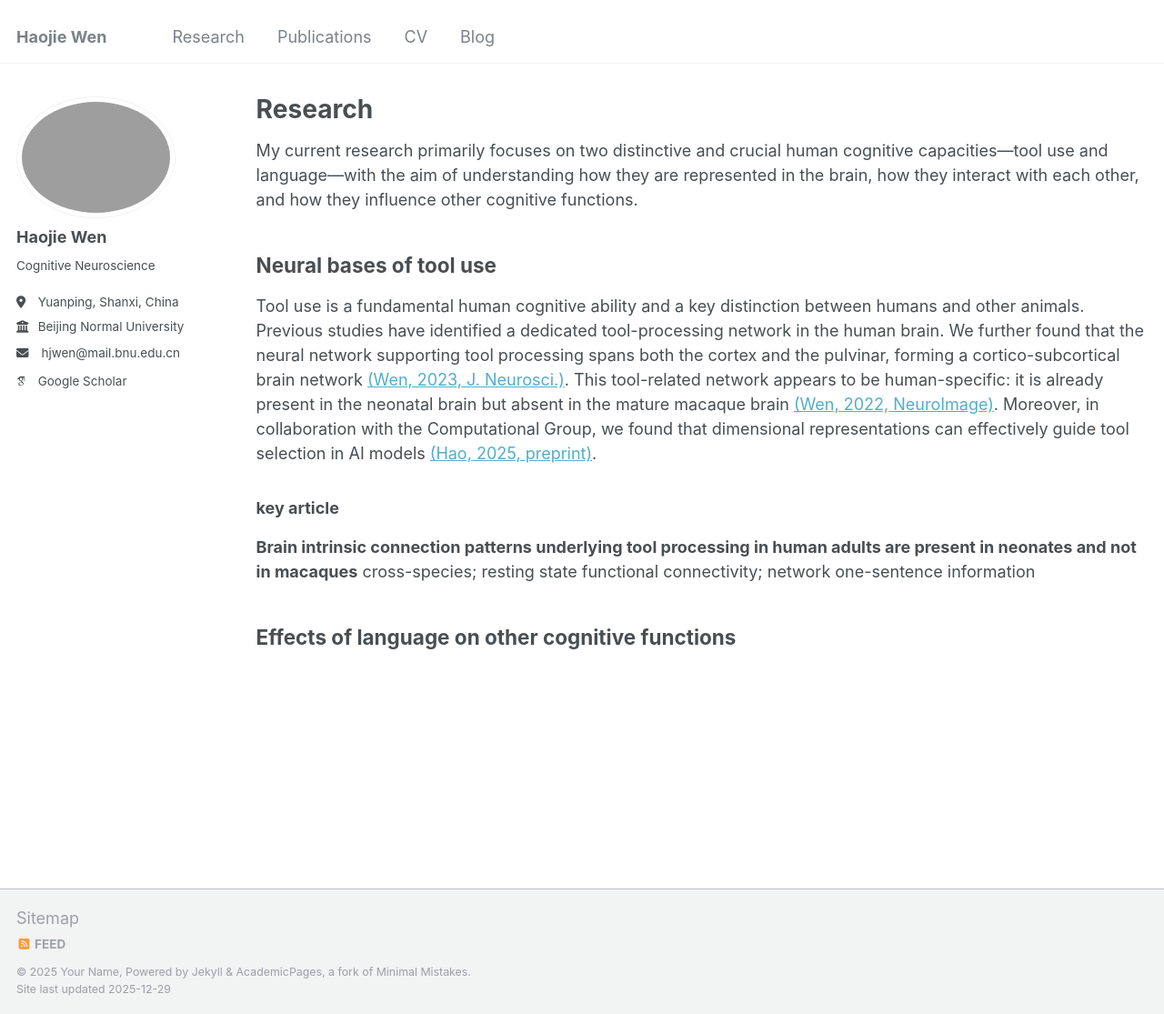
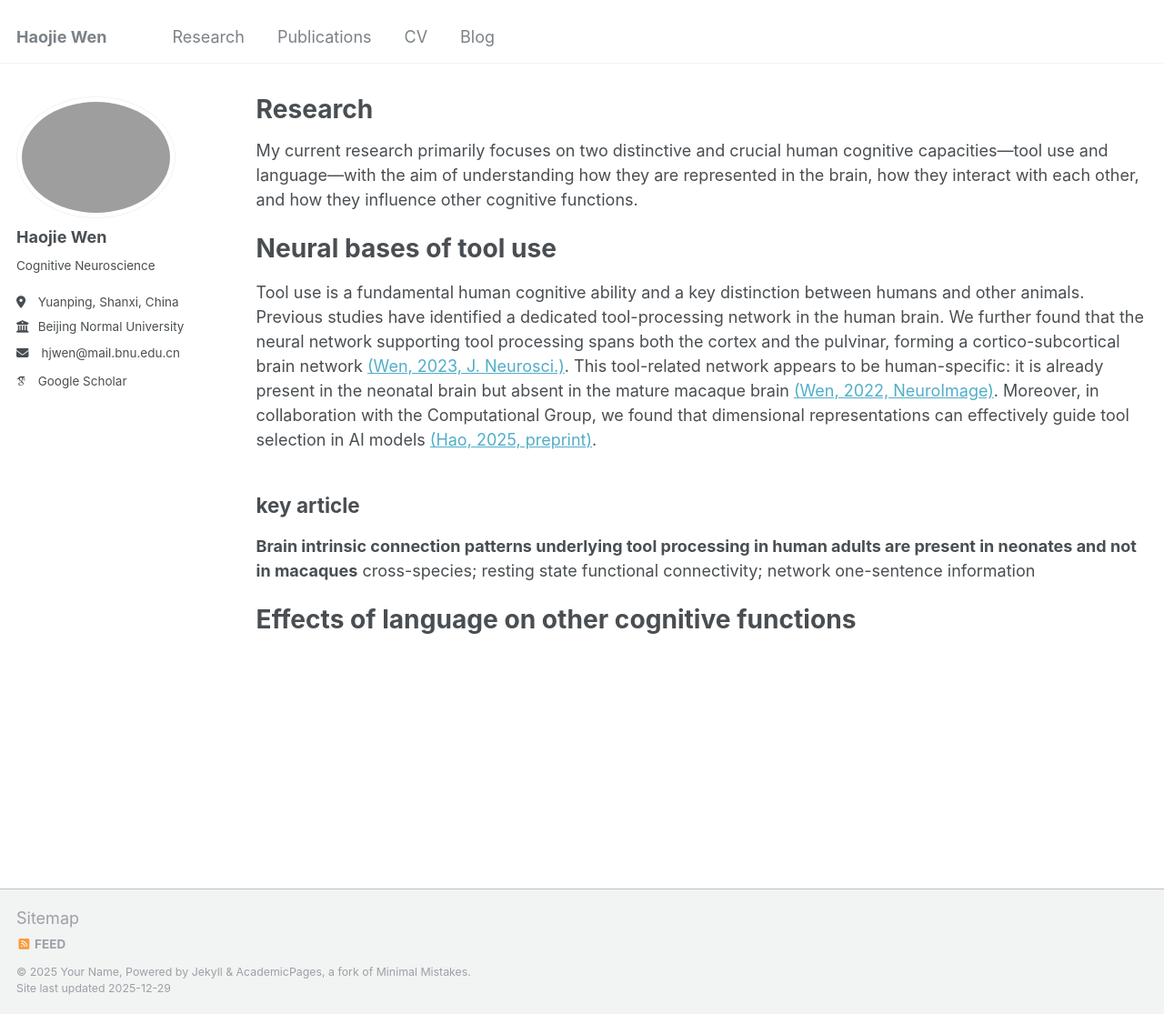
Before and after one commit to happyhaojie/happyhaojie.github.io, a Jekyll site: the page built from _pages/research.md, in a window 1280 px wide and 1115 px high. Shown: the whole window at 91% size. Built offline with Jekyll 4.4.1, drawn with Linux system fonts in a browser that asks for light colours; some web fonts are replaced.

```diff
--- a/_pages/research.md
+++ b/_pages/research.md
@@ -7,12 +7,12 @@ author_profile: true
 
 My current research primarily focuses on two distinctive and crucial human cognitive capacities—tool use and language—with the aim of understanding how they are represented in the brain, how they interact with each other, and how they influence other cognitive functions.
 
-## Neural bases of tool use
+# Neural bases of tool use
 
 Tool use is a fundamental human cognitive ability and a key distinction between humans and other animals. Previous studies have identified a dedicated tool-processing network in the human brain. We further found that the neural network supporting tool processing spans both the cortex and the pulvinar, forming a cortico-subcortical brain network [(Wen, 2023, J. Neurosci.)](/files/Wen_2023_JN). This tool-related network appears to be human-specific: it is already present in the neonatal brain but absent in the mature macaque brain [(Wen, 2022, NeuroImage)](/files/Wen_2022_NeuroImage.pdf). Moreover, in collaboration with the Computational Group, we found that dimensional representations can effectively guide tool selection in AI models [(Hao, 2025, preprint)](/files/Hao_2025_preprint.pdf).
-### key article
+## key article
 **Brain intrinsic connection patterns underlying tool processing in human adults are present in neonates and not in macaques**
 cross-species; resting state functional connectivity; network
 one-sentence information
 
-## Effects of language on other cognitive functions
+# Effects of language on other cognitive functions
```
